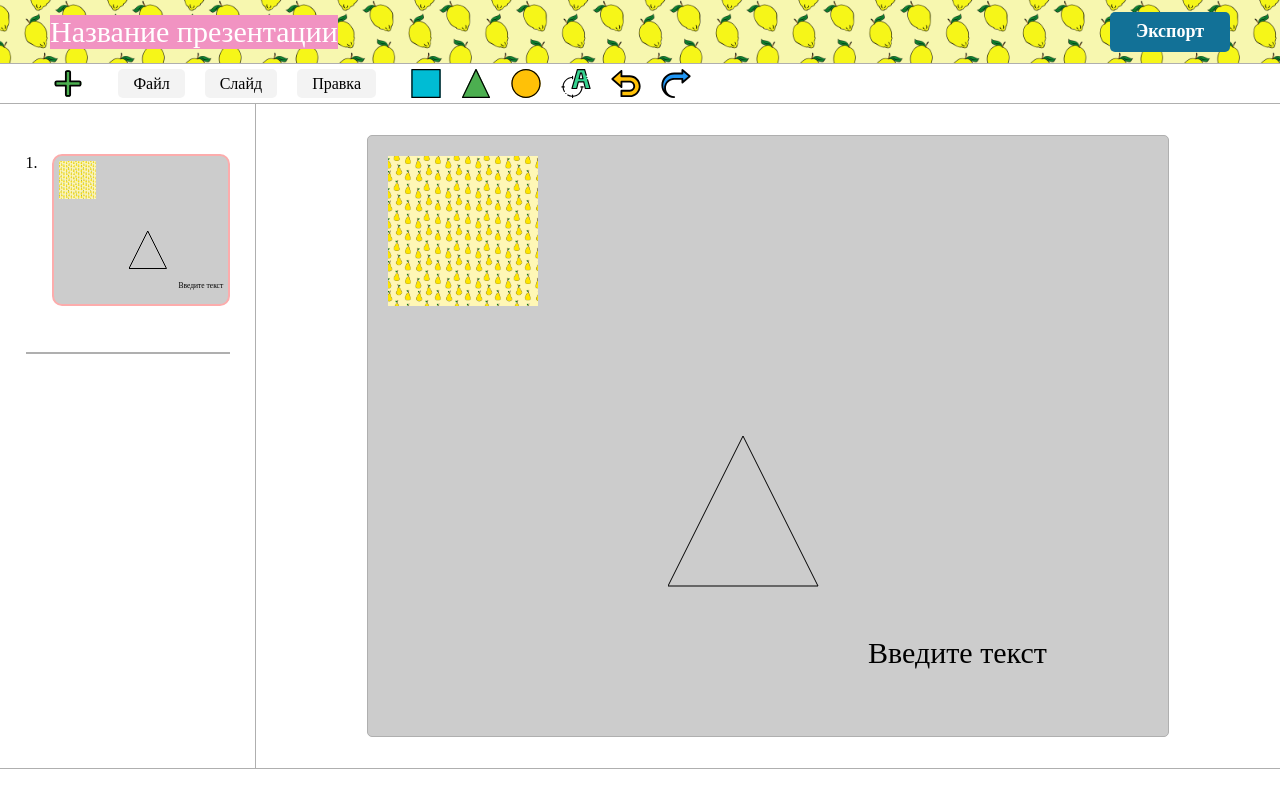
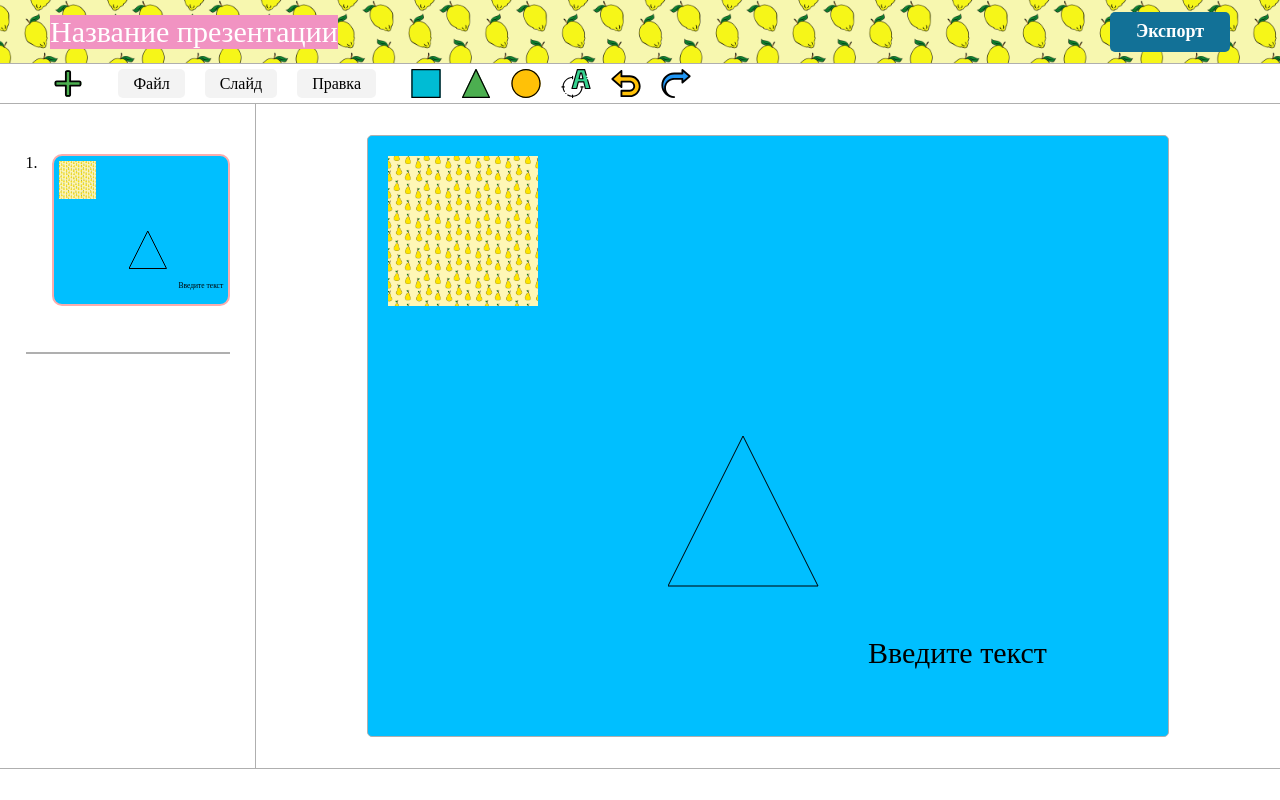
Before and after one commit to anatoliypus/beauty-slides, a React (Create React App) app: page / in a window 1280 px wide. Built offline with nearby package versions, Linux system fonts and the light colour scheme; a web font is replaced by a local one.

Commit message:
tests` improvments

```diff
--- a/src/index.tsx
+++ b/src/index.tsx
@@ -13,7 +13,7 @@ app = moveItem(app, app.slides[0].objects[0].id, 500, 500);
 app = addFigure(app, 'triangle');
 app = moveItem(app, app.slides[0].objects[1].id, 300, 300);
 app = addImage(app, '/background-1.jpg');
-app = setSlideBg(app, '#ccc');
+app = setSlideBg(app, 'deepskyblue');
 
 ReactDOM.render(
     <React.StrictMode>
--- a/src/methods/methods.ts
+++ b/src/methods/methods.ts
@@ -178,7 +178,8 @@ export function addSlide(app: AppType): AppType {
 
   return {
     ...app,
-    ...slides
+    slides: slides,
+    currSlideId: app.currSlideId === null ? slides[0].id : app.currSlideId
   }
 }
 
```
Also changed, not shown: 1 other file (tests, documents, lock files or other folders).
